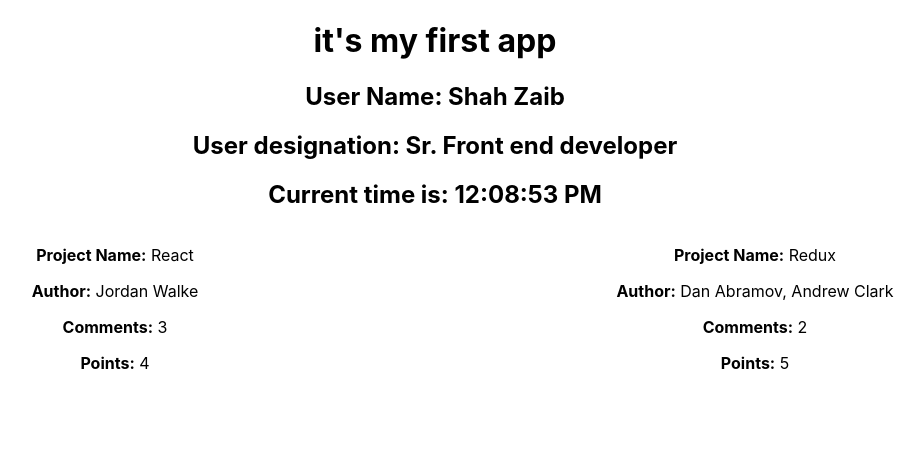
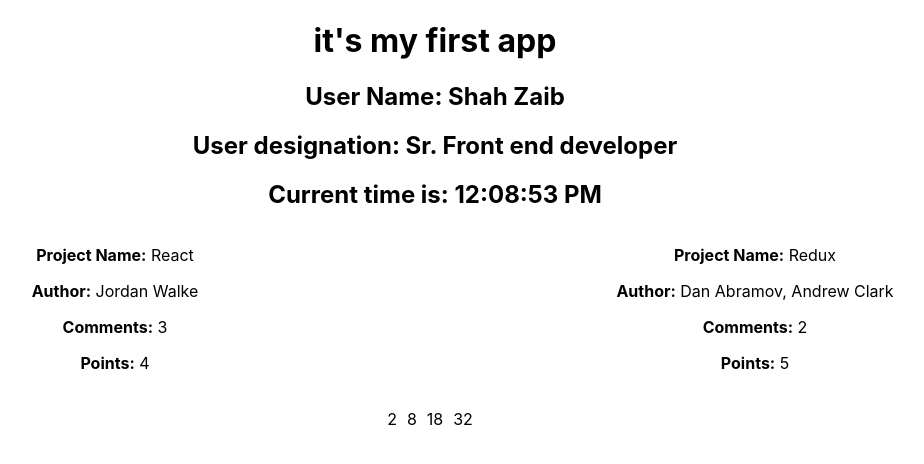
Before and after one commit to theshahzaib5/learn-react-hackernews, a React (Create React App) app: page / in a window 1280 px wide. Shown: the top 464 px of the page, without its empty margins (205-1129 px from the left). Built offline with nearby package versions, Linux system fonts and the light colour scheme.

Commit message:
added an array of numbers multiplied it by 2 and printed it

```diff
--- a/src/App.js
+++ b/src/App.js
@@ -21,6 +21,7 @@
     objectID: 1,
   },
 ];
+const array = [ 1, 4, 9, 16 ];
 
 export default class App extends Component {
   constructor (props){
@@ -71,6 +72,13 @@
             )
           })}
         </div>
+
+        <div style={{marginBottom: 30}}>
+          {/* multiplied array by 2 */}
+          { array.map(function(x, i){
+            return (<span key={i} style={{marginRight: 10}}>{x * 2}</span>)
+          })}
+        </div>
       </div>
     );
   }
```
